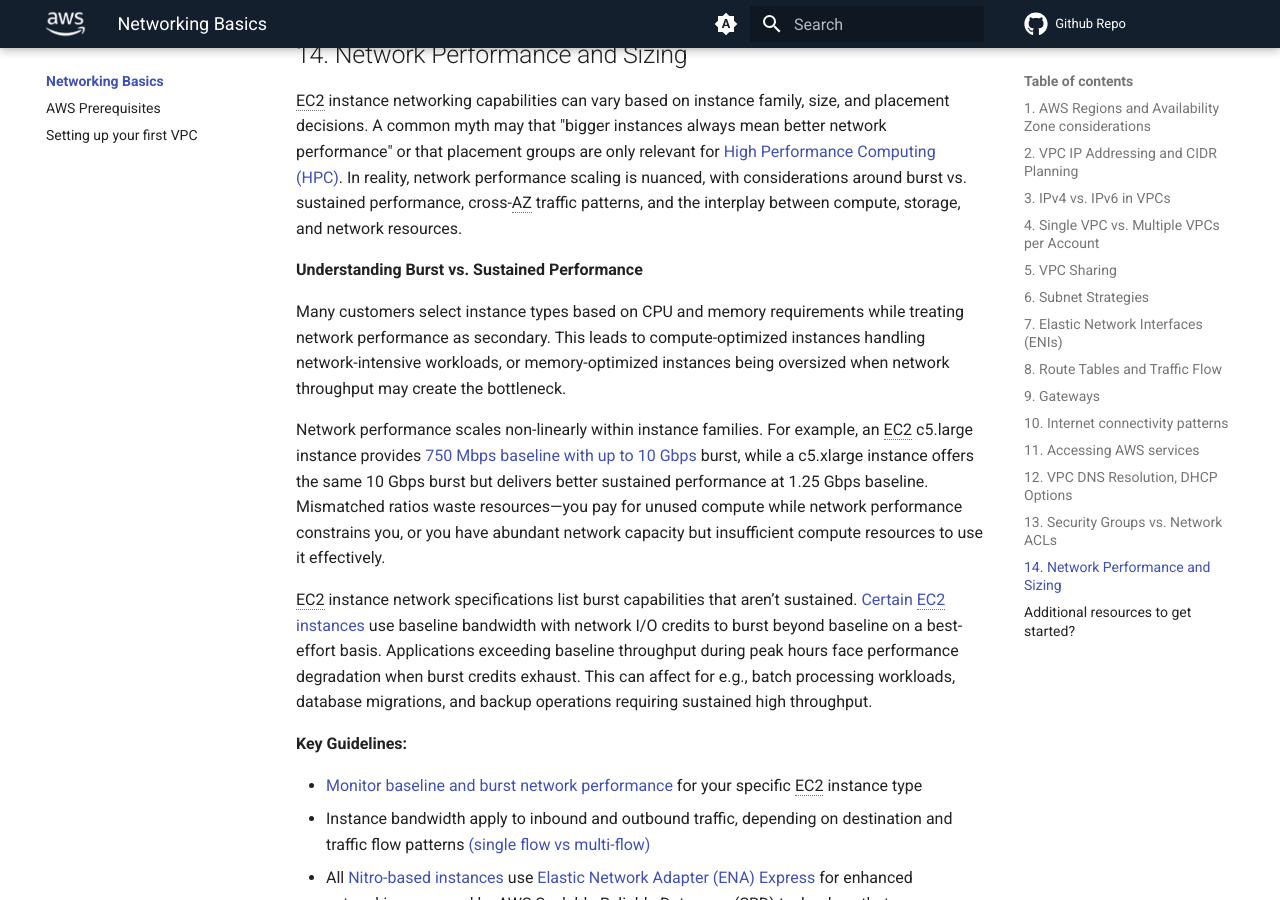
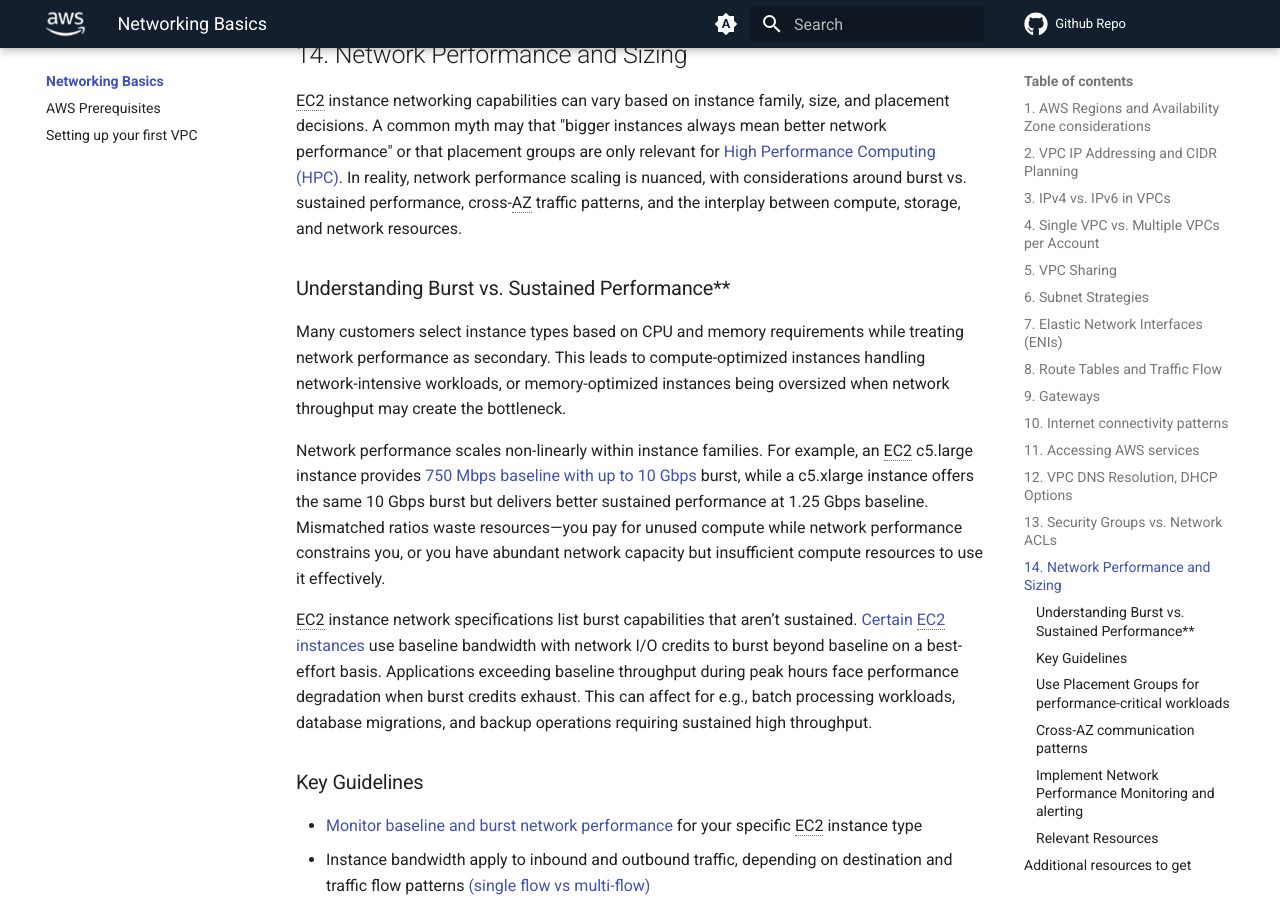
Before and after one commit to aws/aws-networking-best-practices, an MkDocs documentation site: the page built from content/basics/index.md, in a window 1280 px wide and 900 px high, scrolled down 2146 px. Built offline with MkDocs 1.6.1 and Material for MkDocs 9.7.7, drawn with Linux system fonts in a browser that asks for light colours; comment, search, counter and statistics services are not loaded; some of the changed text lies outside the part shown.

Commit message:
Update index.md
Fixed the Spelling errors and the markdown errors

```diff
--- a/content/basics/index.md
+++ b/content/basics/index.md
@@ -82,9 +82,9 @@
 
 ## 14. Network Performance and Sizing
 
-EC2 instance networking capabilities can vary based on instance family, size, and placement decisions. A common myth may that "bigger instances always mean better network performance" or that placement groups are only relevant for [High Performance Computing (HPC)](https://aws.amazon.com/hpc/workloads). In reality, network performance scaling is nuanced, with considerations around burst vs. sustained performance, cross-AZ traffic patterns, and the interplay between compute, storage, and network resources.
+EC2 instance networking capabilities can vary based on instance family, size, and placement decisions. A common myth may that "bigger instances always mean better network performance" or that placement groups are only relevant for [High Performance Computing (HPC)](https://aws.amazon.com/hpc). In reality, network performance scaling is nuanced, with considerations around burst vs. sustained performance, cross-AZ traffic patterns, and the interplay between compute, storage, and network resources.
 
-**Understanding Burst vs. Sustained Performance**
+### Understanding Burst vs. Sustained Performance**
 
 Many customers select instance types based on CPU and memory requirements while treating network performance as secondary. This leads to compute-optimized instances handling network-intensive workloads, or memory-optimized instances being oversized when network throughput may create the bottleneck.
 
@@ -92,7 +92,7 @@
 
 EC2 instance network specifications list burst capabilities that aren’t sustained. [Certain EC2 instances](https://docs.aws.amazon.com/AWSEC2/latest/UserGuide/ec2-instance-network-bandwidth.html) use baseline bandwidth with network I/O credits to burst beyond baseline on a best-effort basis. Applications exceeding baseline throughput during peak hours face performance degradation when burst credits exhaust. This can affect for e.g., batch processing workloads, database migrations, and backup operations requiring sustained high throughput.
 
-**Key Guidelines:**
+### Key Guidelines
 
 * [Monitor baseline and burst network performance](https://docs.aws.amazon.com/AWSEC2/latest/UserGuide/ec2-instance-network-bandwidth.html) for your specific EC2 instance type
 * Instance bandwidth apply to inbound and outbound traffic, depending on destination and traffic flow patterns [(single flow vs multi-flow)](https://docs.aws.amazon.com/AWSEC2/latest/UserGuide/ec2-instance-network-bandwidth.html)
@@ -101,7 +101,7 @@
 * Calculate sustained network throughput requirements separately from peak burst needs. For workloads requiring sustained high throughput, choose instance types where your required throughput stays at or below baseline performance. For periodic high-throughput workloads, schedule them during low-traffic periods to leverage burst capacity recovery. Consider multiple smaller instances instead of fewer larger ones to achieve better sustained aggregate throughput. Some instance types support [configurable bandwidth](https://docs.aws.amazon.com/AWSEC2/latest/UserGuide/configure-bandwidth-weighting.html) weighting between network processing and Elastic Block Store (EBS) operations. Default baseline bandwidth settings are determined by instance type.
 * The ENA driver publishes [network performance metrics](https://docs.aws.amazon.com/AWSEC2/latest/UserGuide/monitoring-network-performance-ena.html) from enabled instances. Use these metrics to troubleshoot performance issues, choose appropriate instance sizes for workloads, plan scaling activities proactively, and benchmark applications to determine whether they maximize available instance performance.
 
-**Use Placement Groups for performance-critical workloads**
+### Use Placement Groups for performance-critical workloads
 
 A [placement group](https://docs.aws.amazon.com/AWSEC2/latest/UserGuide/placement-groups.html) (optional) is a logical grouping of instances within an Availability Zone that helps you to influence the placement of individual EC2 instances to meet specific requirements for performance, latency, or compliance. Placement groups are often treated as an all-or-nothing decision, with entire applications placed in cluster placement groups or none at all. In practice, the most effective approach involves selective use of different placement group types ([Cluster](https://docs.aws.amazon.com/AWSEC2/latest/UserGuide/placement-strategies.html#placement-groups-cluster), [Partition](https://docs.aws.amazon.com/AWSEC2/latest/UserGuide/placement-strategies.html#placement-groups-partition) or [Spread](https://docs.aws.amazon.com/AWSEC2/latest/UserGuide/placement-strategies.html#placement-groups-spread)) for different tiers of your architecture. Cluster placement groups can significantly reduce latency between instances for the same AZ communication, but they concentrate failure risk. Spread placement groups reduce failure correlation but may increase latency. Partition placement groups offer a middle ground but are frequently overlooked for database sharding or distributed system deployments.
 
@@ -109,7 +109,7 @@
 
 Placement groups can't span regions but can span AZs (except cluster type). When launching instances into an existing placement group, always use the same instance type and launch them simultaneously when possible to avoid capacity issues. If you receive placement group capacity errors, try launching in a different AZ within the same region, or temporarily launch smaller instance types and resize later.
 
-**Cross-AZ communication patterns**
+### Cross-AZ communication patterns
 
 Many customers focus on high availability by spreading resources across AZs without considering the cumulative cost impact of cross-AZ data transfer. This can represent a significant portion of the total infrastructure costs for data-intensive applications.
 
@@ -119,13 +119,13 @@
 
 Use [VPC Flow Logs](https://docs.aws.amazon.com/vpc/latest/userguide/flow-logs.html) with cost allocation tags to identify your highest cross-AZ traffic patterns. Many applications generate surprising amounts of cross-AZ traffic through health checks, monitoring agents, or chatty service meshes. Consider using [AWS Local Zones](https://aws.amazon.com/about-aws/global-infrastructure/localzones/) for applications requiring ultra-low latency to specific geographic areas, as they can reduce both latency and data transfer costs compared to cross-AZ communication.
 
-**Implement Network Performance Monitoring and alerting**
+### Implement Network Performance Monitoring and alerting
 
-Network performance issues are often discovered reactively through user complaints or application timeouts rather than proactive monitoring. Many monitoring setups focus on CPU and memory utilization while overlooking network metrics that can predict performance bottlenecks. Network performance degradation often appears gradually and can be masked by application-level retries or gray failures. By the time users notice problems, the issue may have been developing for days or weeks, making root cause analysis more difficult. Set up Amazon CloudWatch [network perfromance monitoring alerts](https://docs.aws.amazon.com/AWSEC2/latest/UserGuide/monitoring-network-performance-ena.html).
+Network performance issues are often discovered reactively through user complaints or application timeouts rather than proactive monitoring. Many monitoring setups focus on CPU and memory utilization while overlooking network metrics that can predict performance bottlenecks. Network performance degradation often appears gradually and can be masked by application-level retries or gray failures. By the time users notice problems, the issue may have been developing for days or weeks, making root cause analysis more difficult. Set up Amazon CloudWatch [network performance monitoring alerts](https://docs.aws.amazon.com/AWSEC2/latest/UserGuide/monitoring-network-performance-ena.html).
 
 Use VPC Flow Logs with [Amazon CloudWatch Insights](https://repost.aws/knowledge-center/vpc-flow-logs-and-cloudwatch-logs-insights) to analyze traffic patterns and identify optimization opportunities. Network performance issues often correlate with other infrastructure changes, so maintain good change management practices and baseline your network performance before and after deployments. Consider using AWS X-Ray for distributed tracing to identify network bottlenecks in microservices architectures.
 
-**Relevant Resources:**
+### Relevant Resources
 1. [Amazon EC2 Instance Types Guide](https://aws.amazon.com/ec2/instance-types/)
 2. [Placement Groups Best Practices](https://docs.aws.amazon.com/AWSEC2/latest/UserGuide/placement-groups.html)
 3. [Enhanced Networking on Linux](https://docs.aws.amazon.com/AWSEC2/latest/UserGuide/enhanced-networking.html)
```
